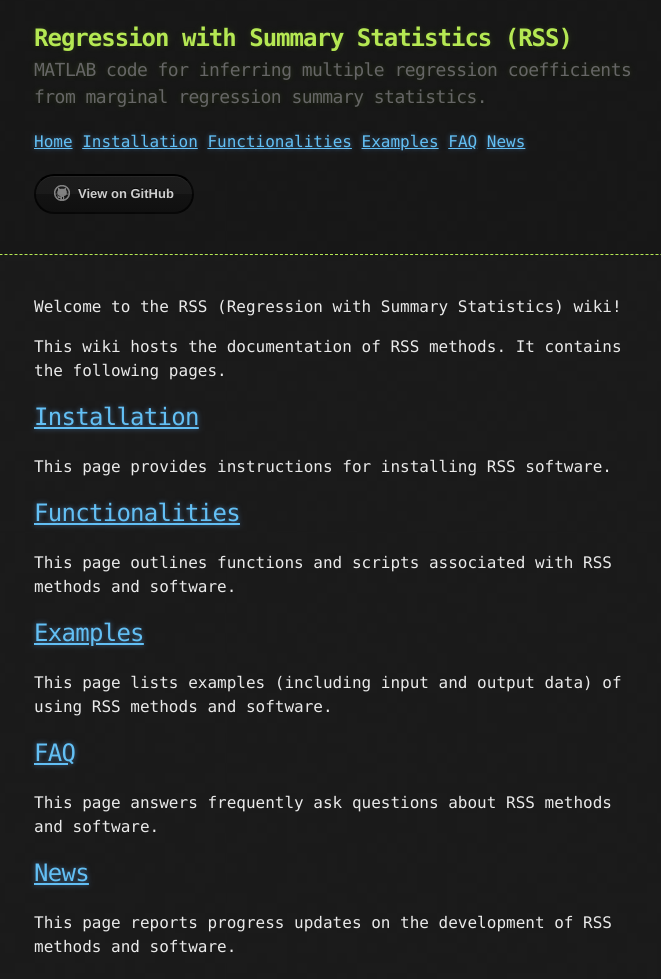
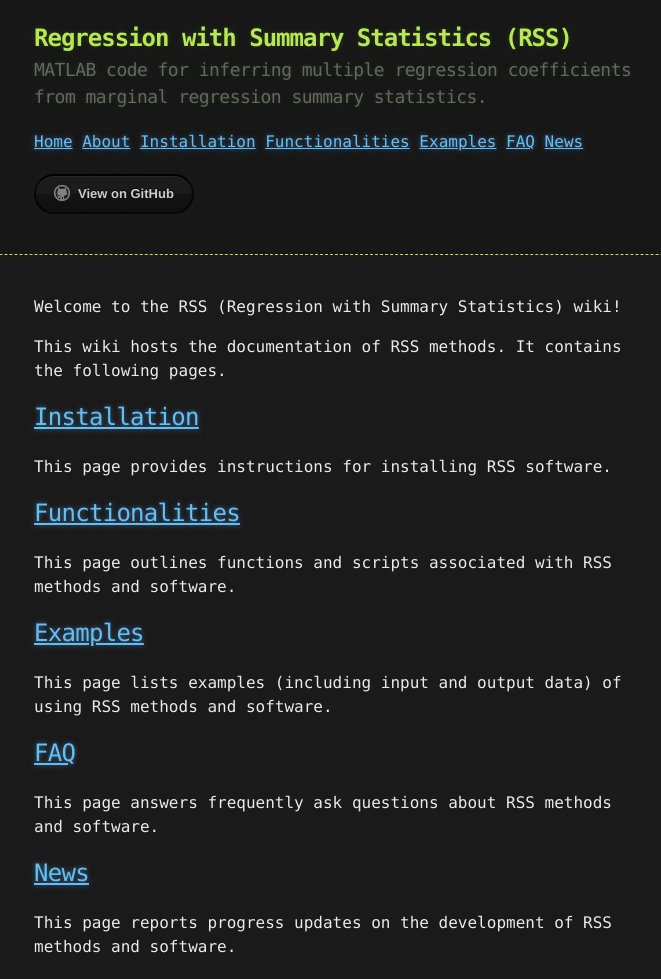
Before and after one commit to stephenslab/rss, a Jekyll site: the page built from docs/index.md, in a window 1280 px wide. Shown: the whole page, without its empty margins (306-967 px from the left). Built offline with Jekyll 4.4.1, drawn with Linux system fonts in a browser that asks for light colours.

Commit message:
update wiki site default layout

```diff
--- a/docs/_layouts/default.html
+++ b/docs/_layouts/default.html
@@ -1,10 +1,12 @@
 <!DOCTYPE html>
-<html>
+<html lang="{{ site.lang | default: "en-US" }}">
   <head>
     <meta charset='utf-8'>
-    <meta http-equiv="X-UA-Compatible" content="chrome=1">
+    <meta http-equiv="X-UA-Compatible" content="IE=edge">
+    <meta name="viewport" content="width=device-width, initial-scale=1">
     <link rel="stylesheet" href="{{ '/assets/css/style.css?v=' | append: site.github.build_revision | relative_url }}">
-    <title>{{ site.title | default: site.github.repository_name }} by {{ site.github.owner_name }}</title>
+
+{% seo %}
   </head>
 
   <body>
@@ -16,6 +18,7 @@
 
         <section id="menu">
           <a href="{{ "index" | relative_url }}">Home</a>
+          <a href="{{ "about" | relative_url }}">About</a>
           <a href="{{ "Installation" | relative_url }}">Installation</a>
           <a href="{{ "Functionalities" | relative_url }}">Functionalities</a>
           <a href="{{ "Examples" | relative_url }}">Examples</a>
@@ -40,7 +43,7 @@
     </div>
 
     {% if site.google_analytics %}
-      <script type="text/javascript">
+      <script>
         (function(i,s,o,g,r,a,m){i['GoogleAnalyticsObject']=r;i[r]=i[r]||function(){
         (i[r].q=i[r].q||[]).push(arguments)},i[r].l=1*new Date();a=s.createElement(o),
         m=s.getElementsByTagName(o)[0];a.async=1;a.src=g;m.parentNode.insertBefore(a,m)
```
Lines whose indentation alone changed are shown as unchanged.
